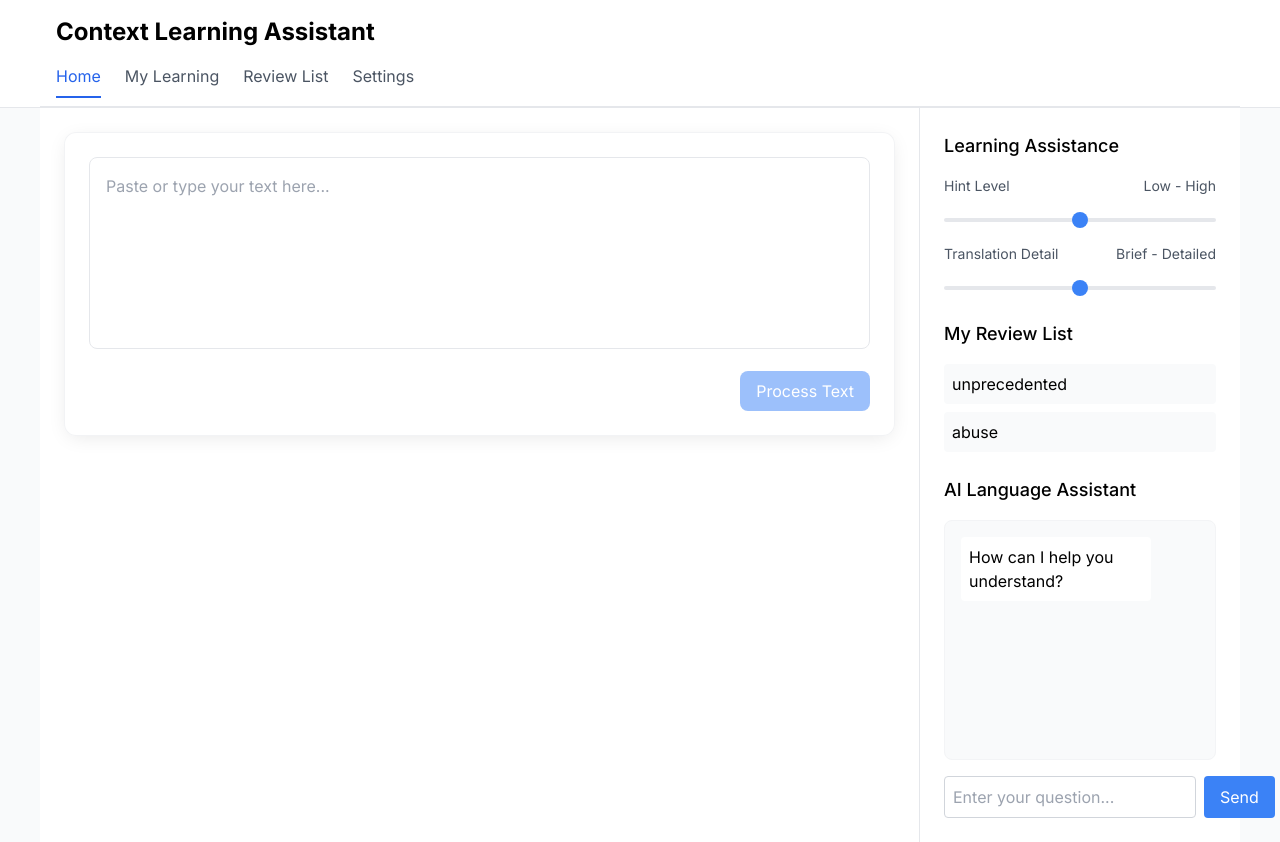
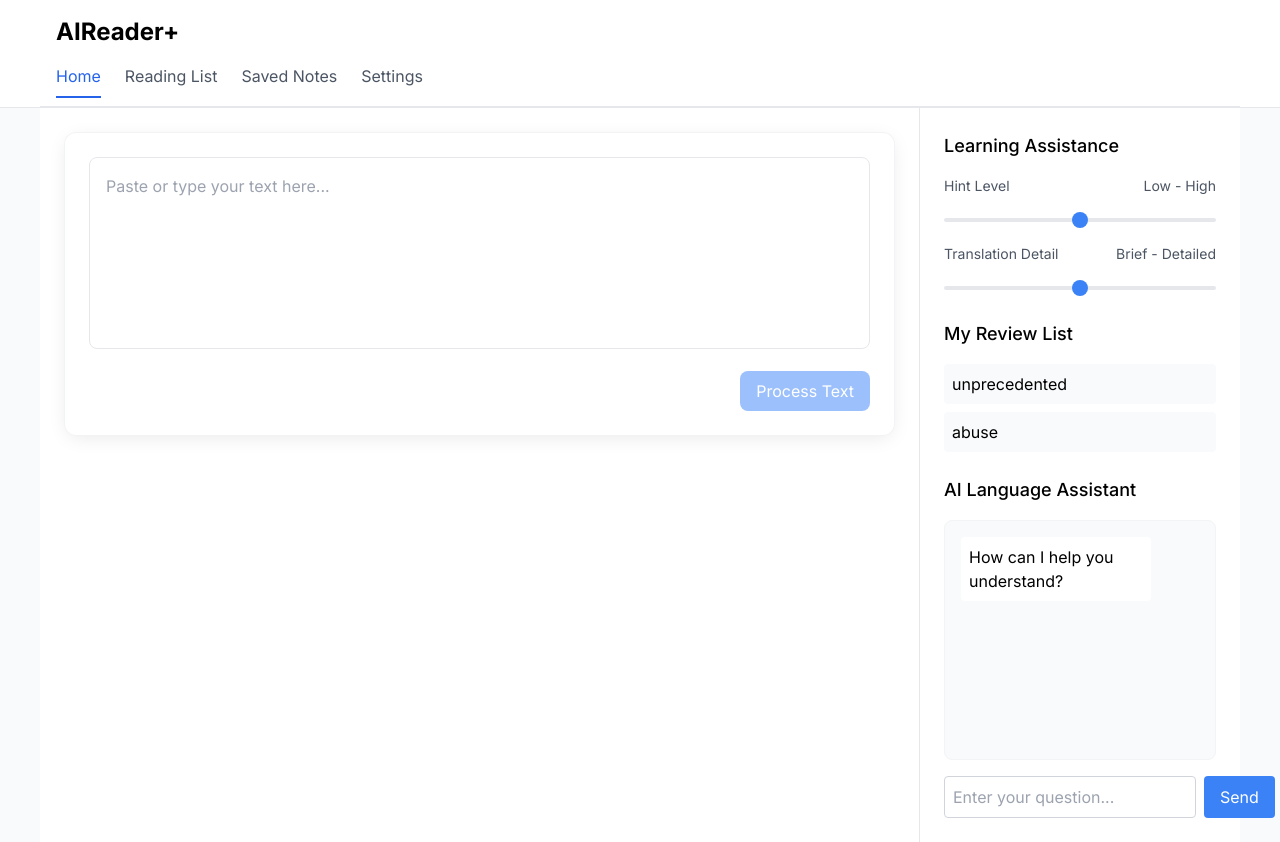
Before and after one commit to Amaizzzzz/reading-helper, a Next.js app: page / in a window 1280 px wide. Built offline with nearby package versions, Linux system fonts and the light colour scheme.

Commit message:
update project name

```diff
--- a/package.json
+++ b/package.json
@@ -1,5 +1,5 @@
 {
-  "name": "highlight-translation-app",
+  "name": "aireader-plus",
   "version": "0.1.0",
   "private": true,
   "scripts": {
--- a/src/app/components/ReadingSection.tsx
+++ b/src/app/components/InteractiveReader.tsx
@@ -11,13 +11,13 @@ interface Section {
   content: string;
 }
 
-interface ReadingSectionProps {
+interface InteractiveReaderProps {
   title: string;
   content: string;
   articleId: string;
 }
 
-const ReadingSection: React.FC<ReadingSectionProps> = ({ title, content, articleId }) => {
+const InteractiveReader: React.FC<InteractiveReaderProps> = ({ title, content, articleId }) => {
   const { settings, userPreferences, updateLastPosition } = useSettings();
   const [selectedText, setSelectedText] = useState('');
   const [popupPosition, setPopupPosition] = useState({ x: 0, y: 0 });
@@ -234,4 +234,4 @@ const ReadingSection: React.FC<ReadingSectionProps> = ({ title, content, article
   );
 };
 
-export default ReadingSection;
+export default InteractiveReader;
--- a/src/app/layout.tsx
+++ b/src/app/layout.tsx
@@ -7,8 +7,8 @@ import { SettingsProvider } from '../contexts/SettingsContext';
 const inter = Inter({ subsets: ['latin'] });
 
 export const metadata: Metadata = {
-  title: 'Context Learning Assistant',
-  description: 'Intelligent Language Learning Tool',
+  title: 'AIReader+',
+  description: 'AI-powered reading assistant for enhanced text understanding',
 };
 
 export default function RootLayout({
@@ -17,7 +17,7 @@ export default function RootLayout({
   children: React.ReactNode;
 }) {
   return (
-    <html lang="zh">
+    <html lang="en">
       <body className={inter.className}>
         <SettingsProvider>
           {children}
--- a/src/app/page.tsx
+++ b/src/app/page.tsx
@@ -2,7 +2,7 @@
 
 import React, { useState } from 'react';
 import { useSettings } from '../contexts/SettingsContext';
-import ReadingSection from './components/ReadingSection';
+import InteractiveReader from './components/InteractiveReader';
 
 export default function Home() {
   const { settings, updateSettings } = useSettings();
@@ -26,12 +26,12 @@ export default function Home() {
       {/* Header */}
       <header className="bg-white border-b border-gray-200">
         <div className="max-w-[1200px] mx-auto">
-          <h1 className="text-2xl font-bold p-4">Context Learning Assistant</h1>
+          <h1 className="text-2xl font-bold p-4">AIReader+</h1>
           <div className="border-b border-gray-200">
             <nav className="flex px-4 pb-2 space-x-6">
               <a href="#" className="text-blue-600 border-b-2 border-blue-600 pb-2">Home</a>
-              <a href="#" className="text-gray-600 hover:text-blue-600">My Learning</a>
-              <a href="#" className="text-gray-600 hover:text-blue-600">Review List</a>
+              <a href="#" className="text-gray-600 hover:text-blue-600">Reading List</a>
+              <a href="#" className="text-gray-600 hover:text-blue-600">Saved Notes</a>
               <a href="#" className="text-gray-600 hover:text-blue-600">Settings</a>
             </nav>
           </div>
@@ -42,7 +42,7 @@ export default function Home() {
       <div className="max-w-[1200px] mx-auto flex min-h-[calc(100vh-120px)]">
         {/* Left Panel */}
         <div className="flex-1 min-w-0 bg-white border-r border-gray-200 p-6">
-          <ReadingSection
+          <InteractiveReader
             title="Learning Content"
             content=""
             articleId="default"
```
